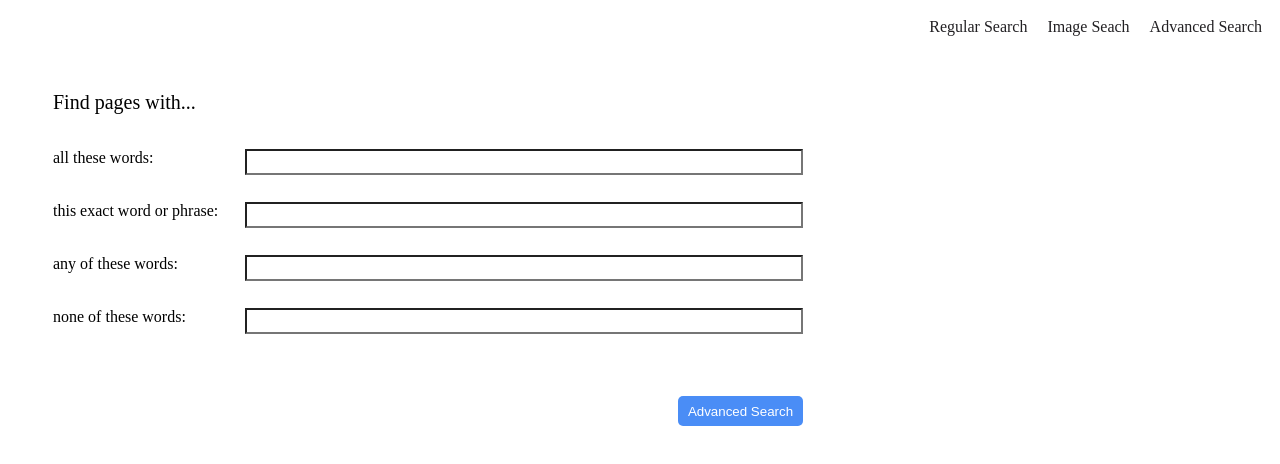
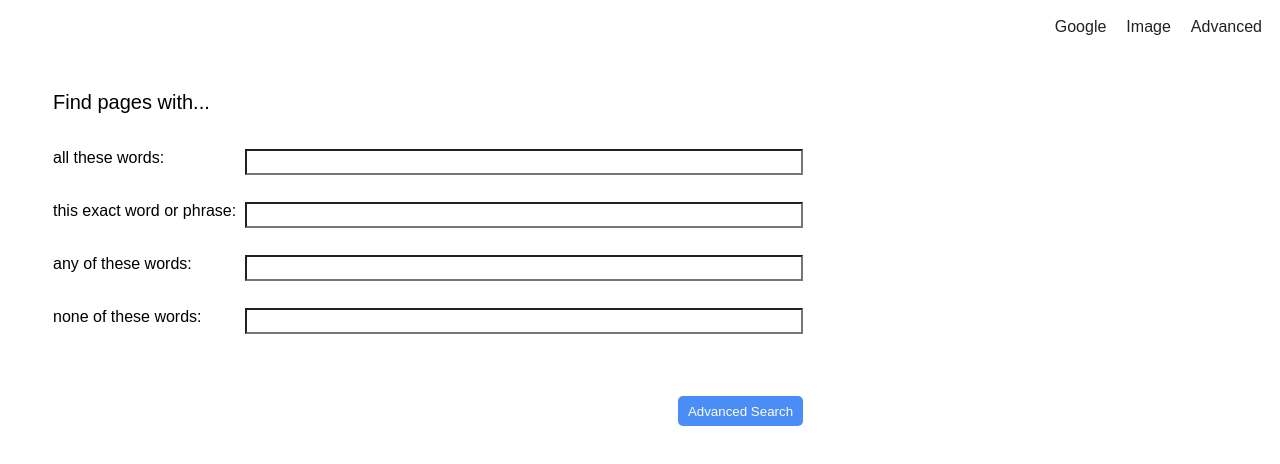
Before and after one commit to upanshu1310/CS50W_Project0, a plain HTML site: page advanced.html in a window 1280 px wide. Drawn offline with Linux system fonts and the light colour scheme.

Commit message:
Change fonts

```diff
--- a/advanced.html
+++ b/advanced.html
@@ -8,9 +8,9 @@
 
 <body>
     <div id="search-options">
-        <a href="index.html">Regular Search</a>
-        <a href="image.html">Image Seach</a>
-        <a href="#">Advanced Search</a>
+        <a href="index.html">Google</a>
+        <a href="image.html">Image</a>
+        <a href="#">Advanced</a>
     </div>
     <div class="advanced-search" style="padding: 20px;">
         <form action="https://www.google.com/search">
--- a/style.css
+++ b/style.css
@@ -1,5 +1,5 @@
 body {
-    font: arial, sans-serif;
+    font-family: arial, sans-serif;
 }
 
 #search-options {
```
Also changed, not shown: image.html (+3 -3 lines), index.html (+3 -3 lines).
